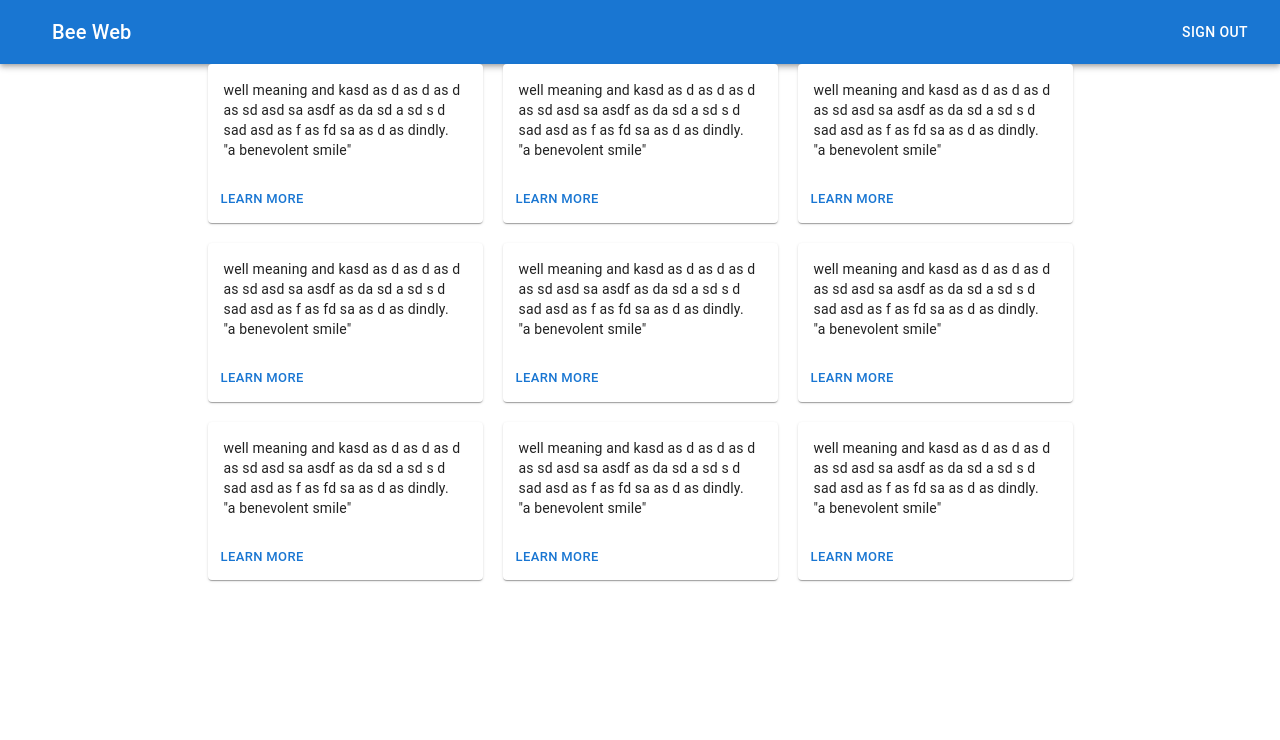
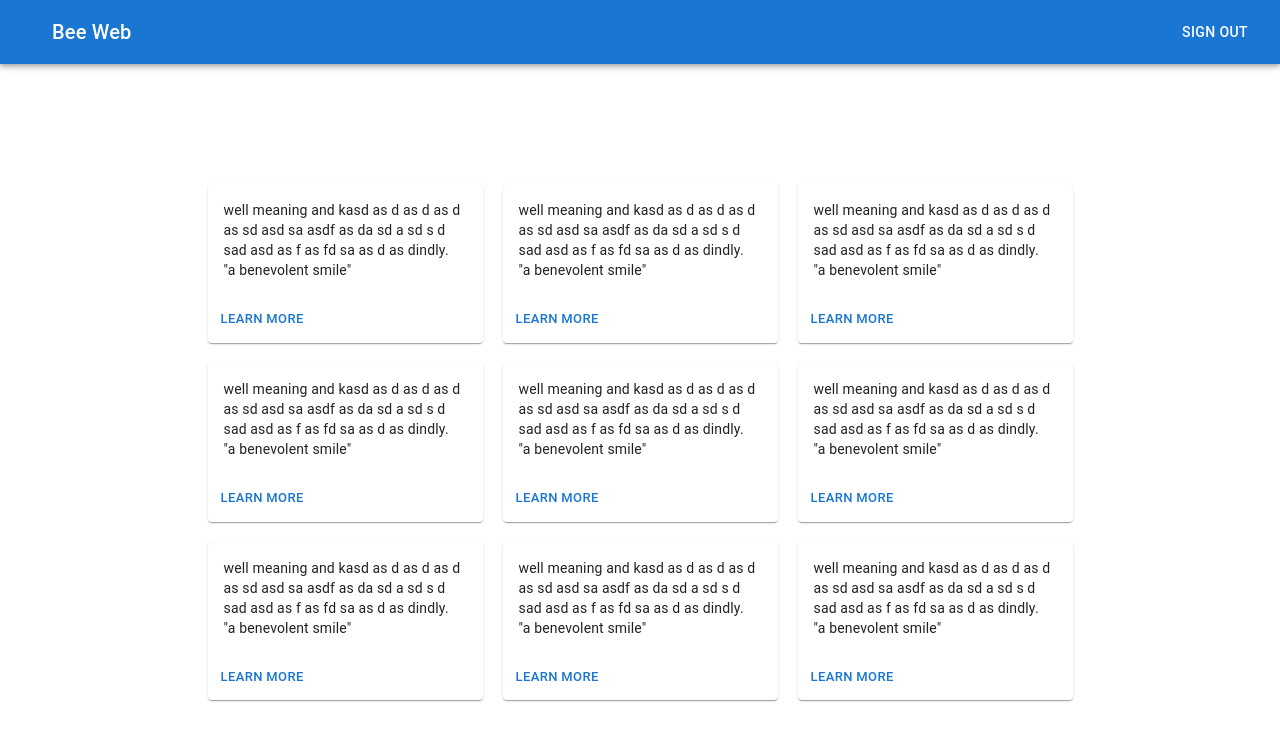
Before and after one commit to vladimirhambardzumyan24/Bee-Web, a React (Create React App) app: page /dashboard in a window 1280 px wide. Shown: the top 740 px of the page. Built offline with nearby package versions, Linux system fonts and the light colour scheme.

Commit message:
fix(Dashboard): add margin top in container

```diff
--- a/src/components/Dashboard.tsx
+++ b/src/components/Dashboard.tsx
@@ -7,7 +7,7 @@ const Dashboard = () => {
   return (
     <>
       <Header />
-      <Container maxWidth="lg">
+      <Container sx={{ marginTop: 15 }} maxWidth="lg">
         <Box
           component="div"
           sx={{
```
